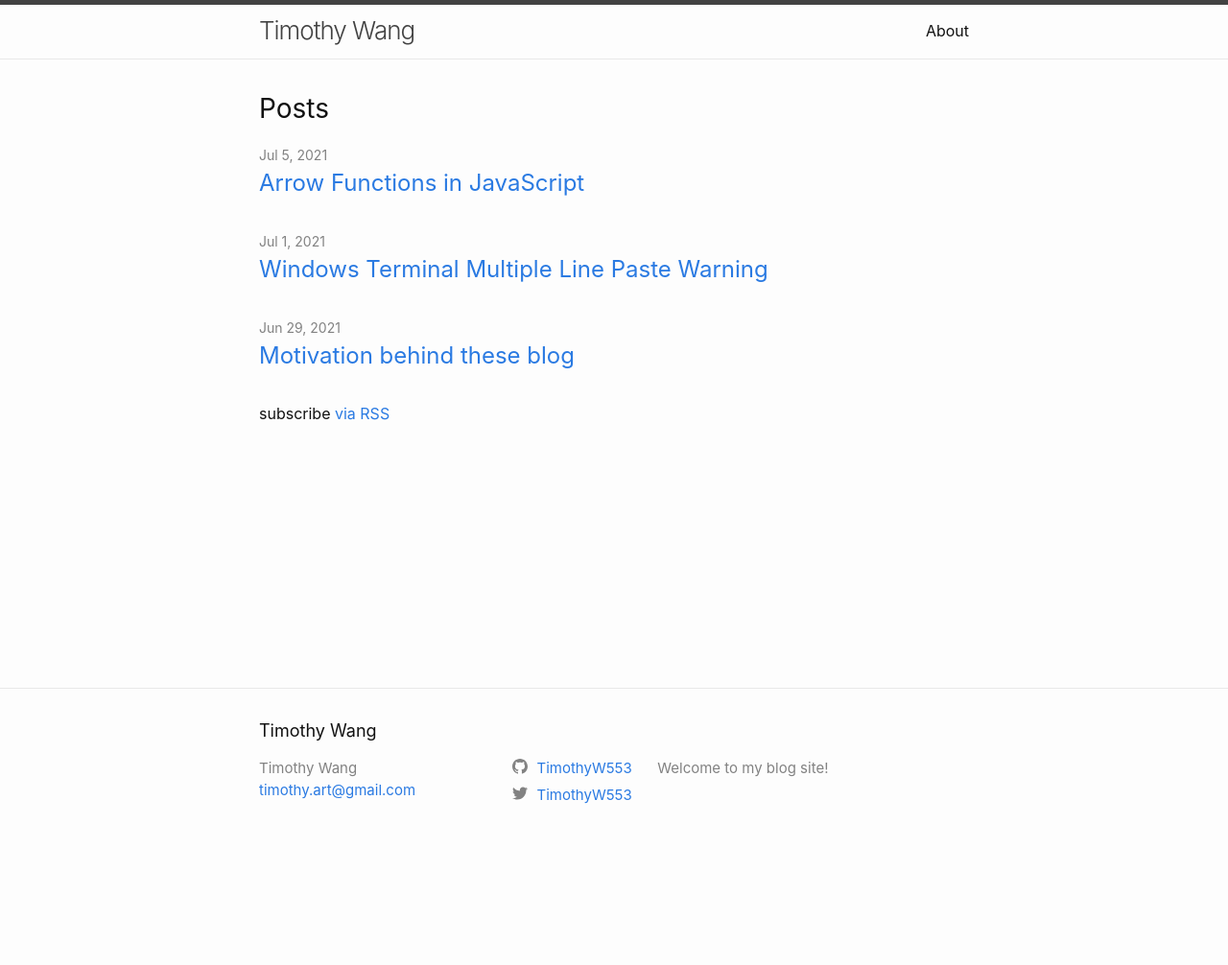
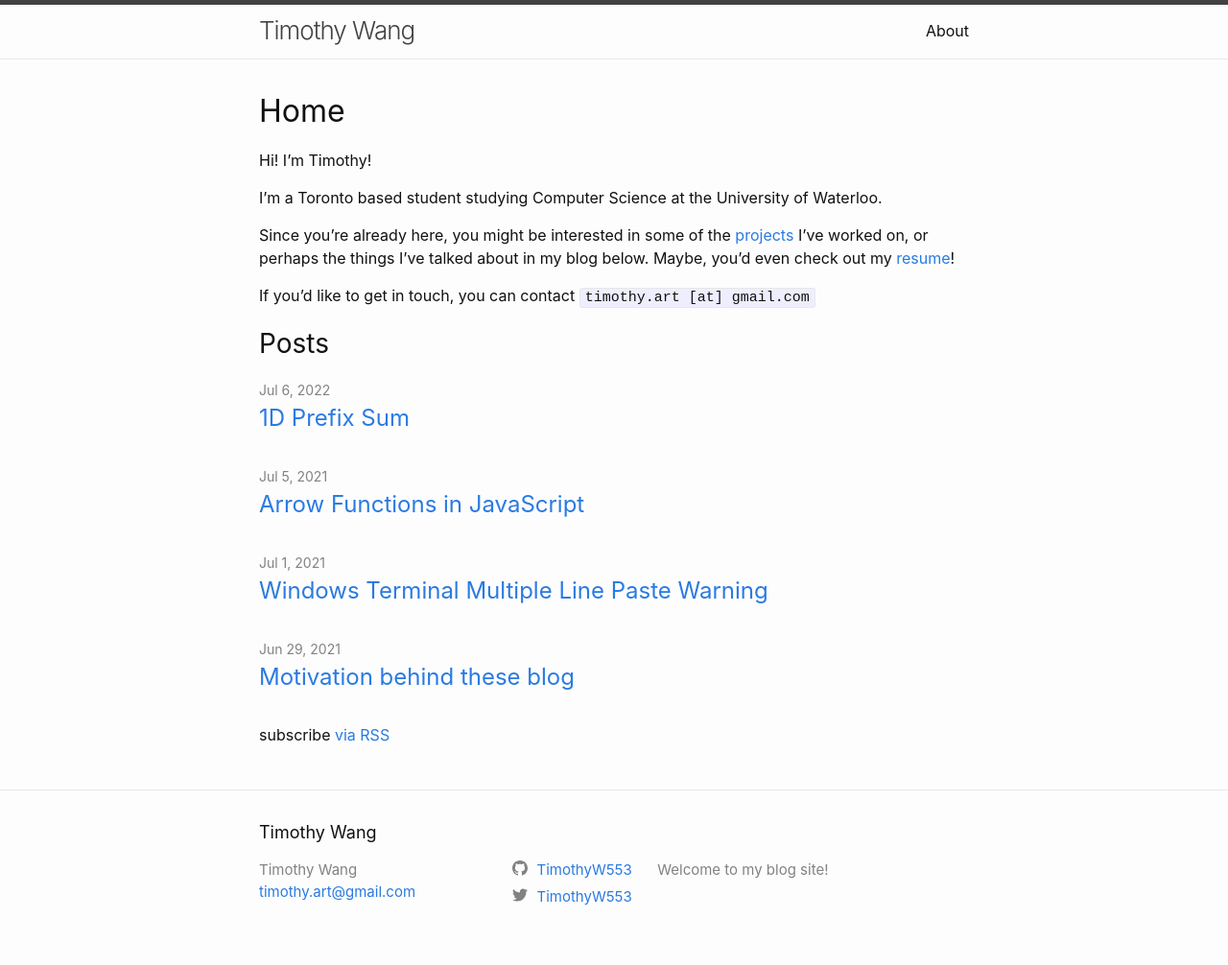
Before and after one commit to TimothyW553/timothyw553.github.io, a Jekyll site: the page built from index.md, in a window 1280 px wide. Shown: the whole page at 96% size. Built offline with Jekyll 4.4.1, drawn with Linux system fonts in a browser that asks for light colours; before the commit the page ends 900 px from its top, so only the background shows below that.

Commit message:
added resume

```diff
--- a/_config.yml
+++ b/_config.yml
@@ -41,3 +41,9 @@ plugins:
 #   - vendor/cache/
 #   - vendor/gems/
 #   - vendor/ruby/
+
+include:
+  - _posts
+
+header_pages:
+  - about.md
--- a/_includes/head.html
+++ b/_includes/head.html
@@ -9,4 +9,13 @@
   {%- if jekyll.environment == 'production' and site.google_analytics -%}
     {%- include google-analytics.html -%}
   {%- endif -%}
+  <!-- for mathjax support -->
+  {% if page.usemathjax %}
+  <script type="text/x-mathjax-config">
+    MathJax.Hub.Config({
+    TeX: { equationNumbers: { autoNumber: "AMS" } }
+    });
+  </script>
+  <script type="text/javascript" async src="http://cdn.mathjax.org/mathjax/latest/MathJax.js?config=TeX-AMS-MML_HTMLorMML"></script>
+{% endif %}
 </head>
--- a/index.md
+++ b/index.md
@@ -1,6 +1,14 @@
 ---
-# Feel free to add content and custom Front Matter to this file.
-# To modify the layout, see https://jekyllrb.com/docs/themes/#overriding-theme-defaults
+layout: home
+title: Home
+permalink: /
+---
 
-layout: home
----
+Hi! I'm Timothy!
+
+I'm a Toronto based student studying Computer Science at the University of Waterloo.
+
+Since you're already here, you might be interested in some of the [projects](https://github.com/TimothyW553) I've worked on,
+or perhaps the things I've talked about in my blog below. Maybe, you'd even check out my [resume](/static/Timothy_Wang_Resume.pdf)!
+
+If you'd like to get in touch, you can contact `timothy.art [at] gmail.com`
```
Also changed, not shown: _layouts/redirected.html (added, +13 -0 lines), _posts/2022-07-07-prefix-sum-difference-array.md (added, +121 -0 lines), resume.md (added, +8 -0 lines), Gemfile.lock, 1 other file.
